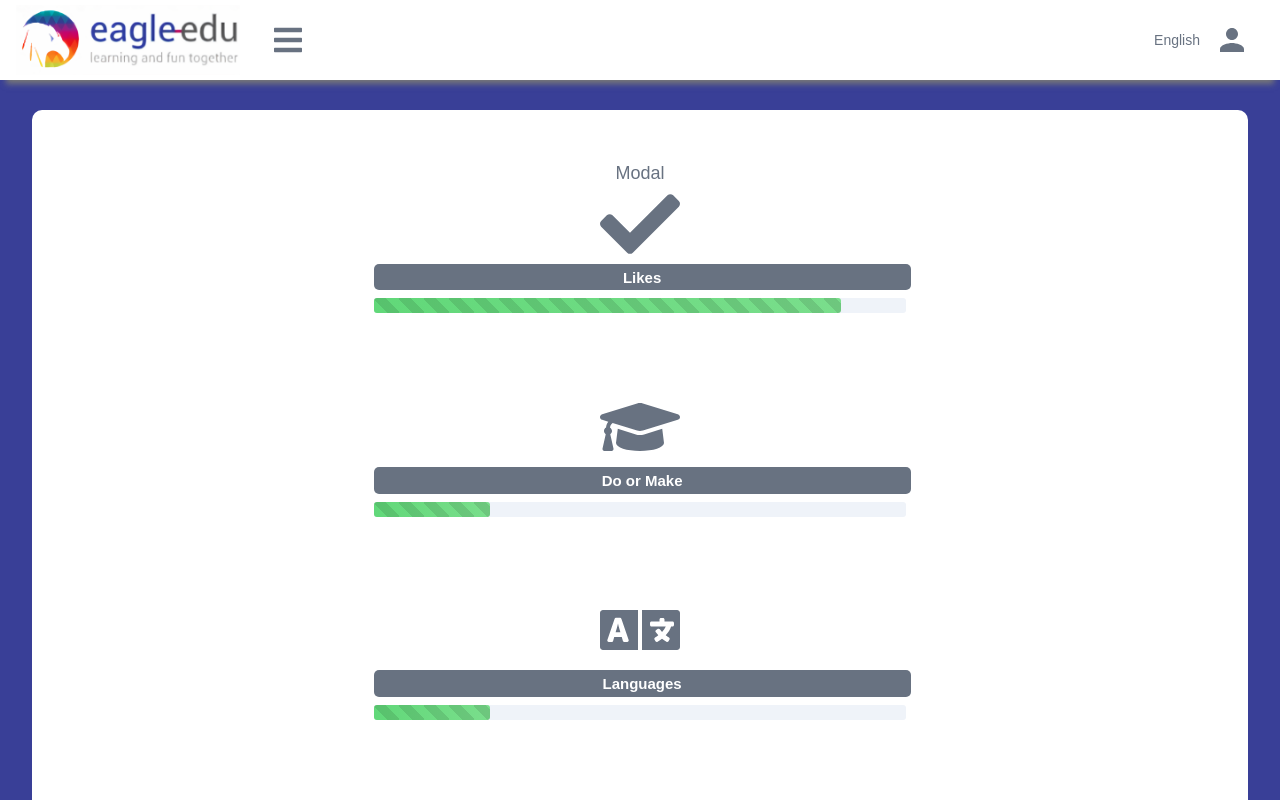
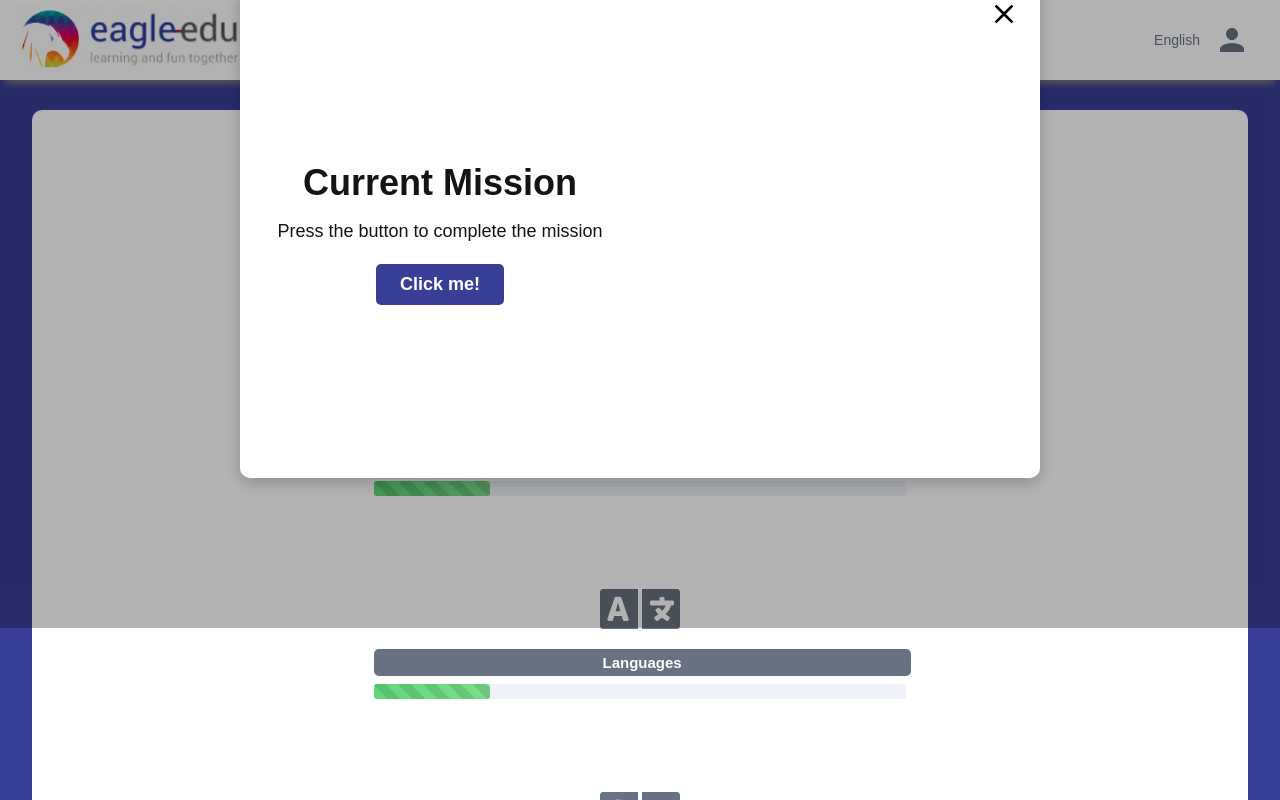
Before and after one commit to Muramatsu2602/eagle-edu-project, a React (Create React App) app in the folder web/: page /dashboard in a window 1280 px wide. Both pictures are taken after a click on the button "Likes". Shown: the top 800 px of the page. Built offline with nearby package versions, Linux system fonts and the light colour scheme.

Commit message:
Improving Modal visuals

```diff
--- a/web/src/components/MissionModal/index.js
+++ b/web/src/components/MissionModal/index.js
@@ -1,6 +1,34 @@
 import React from "react";
-import styled from "styled-components";
+
+import {
+  ModalContent,
+  Background,
+  ModalWrapper,
+  CloseModalButton,
+} from "./mission-modal-styling";
 
 export const MissionModal = ({ showModal, setShowModal }) => {
-  return <>{showModal ? <div> Modal </div> : null}</>;
+  const completeTask = () => {
+    alert("task completed successfully!");
+  };
+
+  return (
+    <>
+      {showModal ? (
+        <Background>
+          <ModalWrapper showModal={showModal}>
+            <ModalContent>
+              <h1>Current Mission</h1>
+              <p>Press the button to complete the mission</p>
+              <button onClick={completeTask}>Click me!</button>
+            </ModalContent>
+            <CloseModalButton
+              aria-label="Close modal"
+              onClick={() => setShowModal((prev) => !prev)}
+            />
+          </ModalWrapper>
+        </Background>
+      ) : null}
+    </>
+  );
 };
--- a/web/src/components/MissionModal/mission-modal-styling.js
+++ b/web/src/components/MissionModal/mission-modal-styling.js
@@ -0,0 +1,61 @@
+import styled from "styled-components";
+import { MdClose } from "react-icons/md";
+
+export const Background = styled.div`
+  width: 100%;
+  height: 100%;
+  background: rgba(0, 0, 0, 0.3);
+  position: fixed;
+  display: flex;
+  justify-content: center;
+  align-items: center;
+
+  z-index: 40;
+`;
+
+export const ModalWrapper = styled.div`
+  width: 800px;
+  height: 500px;
+  box-shadow: 0 5px 16px rgba(0, 0, 0, 0.2);
+  background: #fff;
+  color: #000;
+  display: grid;
+  grid-template-columns: 1fr 1fr;
+  position: relative;
+  z-index: 30;
+  border-radius: 10px;
+`;
+
+export const ModalContent = styled.div`
+  display: flex;
+  flex-direction: column;
+  justify-content: center;
+  align-items: center;
+  line-height: 1.8;
+  color: #141414;
+
+  p {
+    margin-bottom: 1rem;
+  }
+
+  button {
+    padding: 10px 24px;
+    background: var(--eagle-purple);
+    color: #fff;
+    border: none;
+    border-radius: 5px;
+    cursor: pointer;
+    font-weight: 600;
+  }
+`;
+
+export const CloseModalButton = styled(MdClose)`
+  cursor: pointer;
+  position: absolute;
+  top: 20px;
+  right: 20px;
+  width: 32px;
+  height: 32px;
+  padding: 0;
+  z-index: 30;
+`;
```
